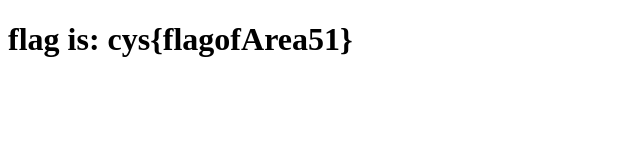
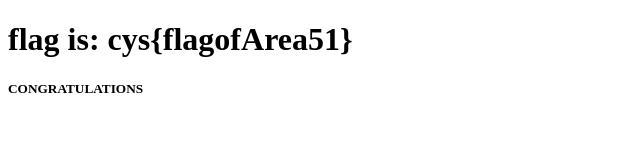
Before and after one commit to AditiK02/singlepagewebsite.github.io, a plain HTML site: page Area51.html in a window 1280 px wide. Shown: the whole page, without its empty margins (0-640 px from the left). Drawn offline with Linux system fonts and the light colour scheme.

Commit message:
third  commit

```diff
--- a/Area51.html
+++ b/Area51.html
@@ -4,4 +4,6 @@
         <title> Area 51 </title>
     </head>
     <h1>flag is:  cys{flagofArea51}</h1>
+
+    <h5>CONGRATULATIONS</h5>
 </html>
--- a/style.css
+++ b/style.css
@@ -69,7 +69,8 @@ h2 {
   margin-left: 60px;
   margin-top: 40px;
   margin-bottom: 0px;
-  /* cys{this is the css} */
+  /* flag is:
+    cys{ThIsIsTheCss} */
 }
 
 .introduction {
```
